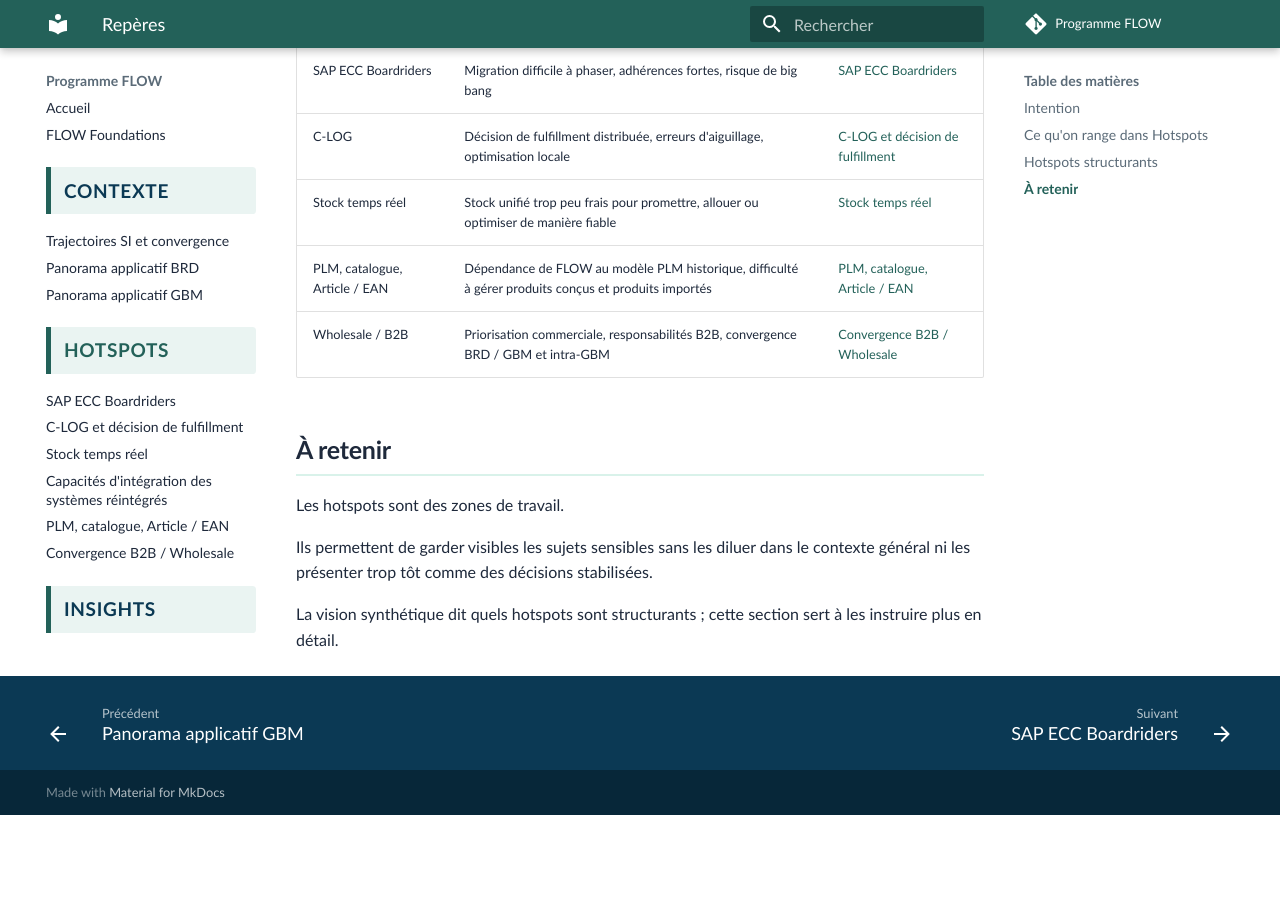
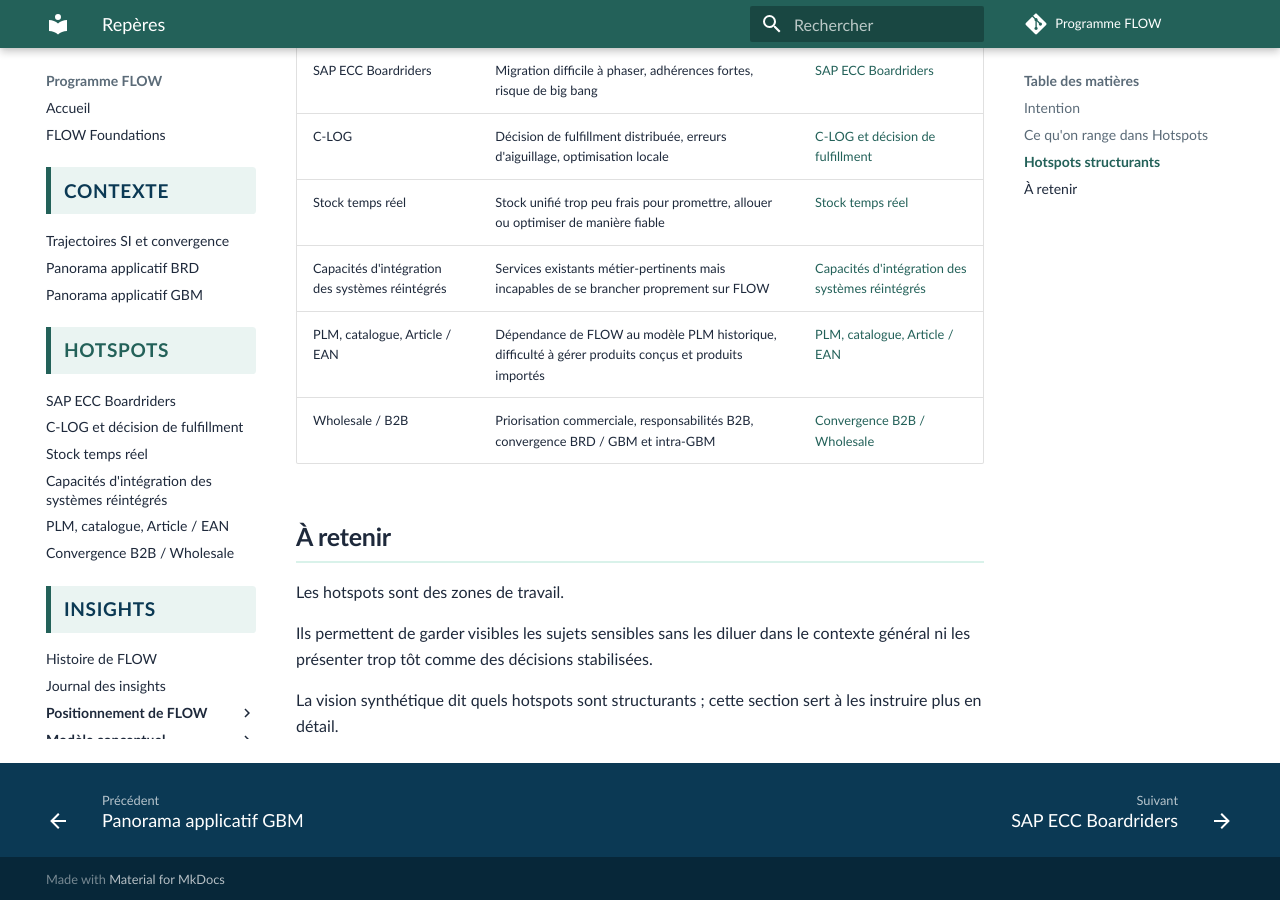
Before and after one commit to laurent-sintes/FLOW-Program, an MkDocs documentation site: the page built from docs/hotspots/index.md, in a window 1280 px wide and 900 px high, scrolled down 967 px. Built offline with MkDocs 1.6.1 and Material for MkDocs 9.7.7, drawn with Linux system fonts in a browser that asks for light colours; comment, search, counter and statistics services are not loaded; before the commit the page ends 1782 px from its top, so only the background shows below that.

Commit message:
Ajouter le hotspot intégration des systèmes réintégrés à l'index

```diff
--- a/docs/hotspots/index.md
+++ b/docs/hotspots/index.md
@@ -28,6 +28,7 @@
 | SAP ECC Boardriders | Migration difficile à phaser, adhérences fortes, risque de big bang | [SAP ECC Boardriders](sap-ecc-boardriders.md) |
 | C-LOG | Décision de fulfillment distribuée, erreurs d'aiguillage, optimisation locale | [C-LOG et décision de fulfillment](c-log-decision-fulfillment.md) |
 | Stock temps réel | Stock unifié trop peu frais pour promettre, allouer ou optimiser de manière fiable | [Stock temps réel](stock-temps-reel.md) |
+| Capacités d'intégration des systèmes réintégrés | Services existants métier-pertinents mais incapables de se brancher proprement sur FLOW | [Capacités d'intégration des systèmes réintégrés](capacites-integration-systemes-reintegres.md) |
 | PLM, catalogue, Article / EAN | Dépendance de FLOW au modèle PLM historique, difficulté à gérer produits conçus et produits importés | [PLM, catalogue, Article / EAN](plm-catalogue-article-ean.md) |
 | Wholesale / B2B | Priorisation commerciale, responsabilités B2B, convergence BRD / GBM et intra-GBM | [Convergence B2B / Wholesale](convergence-b2b-wholesale.md) |
 
```
